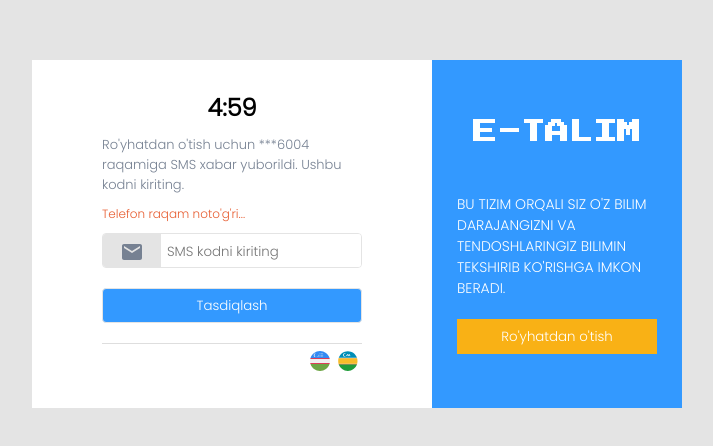
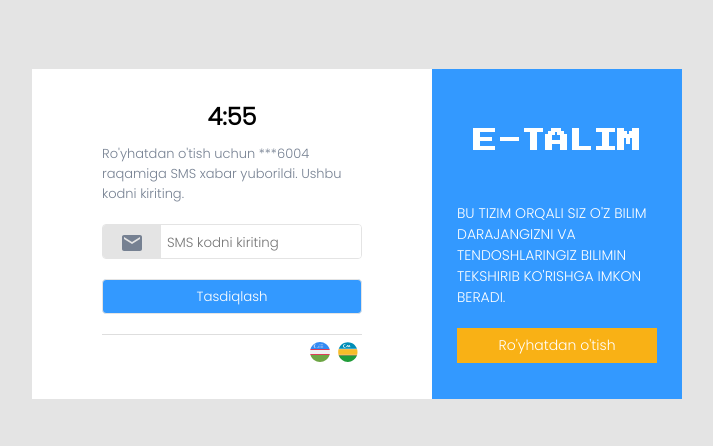
Before and after one commit to JamshidDev/E-talim, a React (Create React App) app: page /smsverification in a window 1280 px wide. Shown: the part 166-612 px from the top of the page, without its empty margins (283-996 px from the left). Built offline with nearby package versions, Linux system fonts and the light colour scheme.

Commit message:
time counter

```diff
--- a/package.json
+++ b/package.json
@@ -2,7 +2,6 @@
   "name": "my-app",
   "version": "0.1.0",
   "private": true,
-  "proxy": "http://localhost:5000/",
   "dependencies": {
     "@material-ui/core": "^4.12.3",
     "@material-ui/icons": "^4.11.2",
--- a/src/Components/Login.js
+++ b/src/Components/Login.js
@@ -4,7 +4,7 @@
 import Uzbek from "../imgs/uz.svg";
 import English from "../imgs/eng.svg";
 import LockIcon from '@material-ui/icons/Lock';
-import {Link} from "react-router-dom";
+import { Link } from "react-router-dom";
 
 
 
@@ -13,10 +13,10 @@
     const [TelNumber, setTelNumber] = useState("");
     const [Password, setPassword] = useState("");
     const [Robot, setRobot] = useState(0);
-    const [errorMsg, setErrorMsg]= useState(false);
-    const [serverErr, setServerErr]=useState(false);
-    const [RandomNumberOne,setRandomNumberOne]=useState(Math.floor(Math.random() * (9 - 1 + 1)) +1);
-    const [RandomNumberTwo,setRandomNumberTwo]=useState(Math.floor(Math.random() * (9 - 1 + 1)) +1);
+    const [errorMsg, setErrorMsg] = useState(false);
+    const [serverErr, setServerErr] = useState(false);
+    const [RandomNumberOne, setRandomNumberOne] = useState(Math.floor(Math.random() * (9 - 1 + 1)) + 1);
+    const [RandomNumberTwo, setRandomNumberTwo] = useState(Math.floor(Math.random() * (9 - 1 + 1)) + 1);
 
     // useEffect(()=>{
     //     axios.get("https://jsonplaceholder.typicode.com/posts/1")
@@ -25,36 +25,35 @@
     // },[])
 
     const formValidation = () => {
-        if(!isNaN(+TelNumber) && TelNumber.length){
+        if (!isNaN(+TelNumber) && TelNumber.length) {
             console.log("Number a");
             return true
         }
-        else{setErrorMsg(true); return false
+        else {
+            setErrorMsg(true); return false
         }
-
-        console.log(TelNumber);
-        console.log(Password);
-        console.log(Robot);
     }
 
 
 
-    let submitData = e=> {
+    let submitData = e => {
         e.preventDefault();
         const isValid = formValidation();
 
-       let  body={Tell:TelNumber, pass:Password};
-       let isPassHave =Boolean(Password.length);
-       let isRobot=RandomNumberOne+RandomNumberTwo===+Robot;
-       if(isRobot && isValid && isPassHave){
-        setErrorMsg(false)
-        axios.post("https://jsonplaceholder.typicode.com/posts",body)
-        .then((res)=>{console.log(res);})
-        .catch((err)=>{console.log(err); setServerErr(true)})
-           console.log("ok");
-       }
-       else{setErrorMsg(true); console.log("bad");
-       }
+        let body = { Tell: TelNumber, pass: Password };
+        let isPassHave = Boolean(Password.length);
+        let isRobot = RandomNumberOne + RandomNumberTwo === +Robot;
+        if (isRobot && isValid && isPassHave) {
+            setErrorMsg(false)
+            setErrorMsg(false)
+            axios.post("https://jsonplaceholder.typicode.com/posts", body)
+                .then((res) => { console.log(res); })
+                .catch((err) => { console.log(err); setServerErr(true) })
+            console.log("ok");
+        }
+        else {
+            setErrorMsg(true); console.log("bad");
+        }
 
     }
     return (
@@ -79,7 +78,7 @@
                                 <span>+998</span>
                             </div>
                             <div className={classes.input_data}>
-                                <input type="tel" value={TelNumber} placeholder="Telefon" onChange={(e)=>{setTelNumber(e.target.value)}} ></input>
+                                <input type="tel" value={TelNumber} placeholder="Telefon" onChange={(e) => { setTelNumber(e.target.value) }} ></input>
                             </div>
                         </div>
 
@@ -88,13 +87,13 @@
                                 <LockIcon className={classes.lock_icon} />
                             </div>
                             <div className={classes.input_data}>
-                                <input type="password" value={Password} placeholder="Parol" onChange={(e)=>{setPassword(e.target.value)}}></input>
+                                <input type="password" value={Password} placeholder="Parol" onChange={(e) => { setPassword(e.target.value) }}></input>
                             </div>
                         </div>
 
                         <div className={classes.input_container}>
                             <div className={classes.input_label}>
-                                <span>{RandomNumberOne+" + "+RandomNumberTwo}</span>
+                                <span>{RandomNumberOne + " + " + RandomNumberTwo}</span>
                             </div>
                             <div className={classes.input_data}>
                                 <input type="text" placeholder="Natija" onChange={(e) => { setRobot(e.target.value) }}></input>
--- a/src/Components/Repassword.js
+++ b/src/Components/Repassword.js
@@ -11,7 +11,7 @@
     const [TelNumber, setTelNumber] = useState("");
     const [Robot, setRobot] = useState(0);
     const [errorMsg, setErrorMsg] = useState(false);
-    const [serverErr, setServerErr] = useState(true);
+    const [serverErr, setServerErr] = useState(false);
 
     const [RandomNumberOne, setRandomNumberOne] = useState(Math.floor(Math.random() * (9 - 1 + 1)) + 1);
     const [RandomNumberTwo, setRandomNumberTwo] = useState(Math.floor(Math.random() * (9 - 1 + 1)) + 1);
--- a/src/Components/SmsVerification.js
+++ b/src/Components/SmsVerification.js
@@ -4,15 +4,57 @@
 import Uzbek from "../imgs/uz.svg";
 import English from "../imgs/eng.svg";
 import EmailIcon from '@material-ui/icons/Email';
-import {useHistory } from "react-router-dom";
+import {useHistory, Link } from "react-router-dom";
 
 function SmsVerification(){
 
+
     const history = useHistory();
     const [smsCode, setsmsCode] = useState("");
-    const [Robot, setRobot] = useState(0);
     const [errorMsg, setErrorMsg] = useState(false);
-    const [serverErr, setServerErr] = useState(true);
+    const [serverErr, setServerErr] = useState(false);
+    const [minutes, setMinutes]=useState(0);
+    const [seconds, setSeconds]=useState(0);
+
+    let time = new Date().getTime()+300000;
+    useEffect(() => {
+
+        const interval = setInterval(() => {
+
+            let nowTime = new Date().getTime();
+            let distance =time - nowTime;
+            setMinutes(Math.floor((distance % (1000 * 60 * 60)) / (1000 * 60)));
+            setSeconds(Math.floor((distance % (1000 * 60)) / 1000))
+            if(distance <0){
+                clearInterval(interval)
+                setMinutes(0);
+                setSeconds(0);
+            }
+        }, 1000);
+      }, []);
+    let isVerify =()=>{
+        console.log(smsCode.length===5);
+        if(!isNaN(+smsCode) && smsCode.length===5) return true;
+        else { setErrorMsg(true);setServerErr(false); return false}
+    }
+    const sendCode =(e)=>{
+       let isSms = isVerify()
+       let body ={smsCode}
+        if(isSms){
+            setErrorMsg(false);
+            setServerErr(false);
+            axios.post("https://jsonplaceholder.typicode.com/posts", body)
+            .then((res) => { console.log(res);
+                history.push("/newpassword")
+            })
+            .catch((err) => { console.log(err); setServerErr(true);  history.push("/newpassword") })
+        }
+        else{
+
+            console.log("Error occured...");
+        }
+
+    }
 
     return(
         <>
@@ -21,19 +63,19 @@
 
                     <div className={smsVerification.login_form}>
                         <h3 className={smsVerification.ws_mobile_logo}>E-TALIM</h3>
-                        <h3 className={smsVerification.log_title}>4:59</h3>
+                        <h3 className={smsVerification.log_title}>{minutes}:{seconds}</h3>
                         <p className={smsVerification.log_info}>Ro'yhatdan o'tish uchun ***6004 raqamiga SMS xabar yuborildi. Ushbu kodni kiriting.</p>
-                        {errorMsg && <p className={smsVerification.repassword}>Malumotlarni to'liq kiriting</p>}
-                        {serverErr && <p className={smsVerification.repassword}>Telefon raqam noto'g'ri... </p>}
+                        {errorMsg && <p className={smsVerification.repassword}>Sms ko'dingizni to'g'riligini tekshiring...</p>}
+                        {serverErr && <p className={smsVerification.repassword}>Noto'g'ri sms kod... </p>}
                         <div className={smsVerification.input_container}>
                             <div className={smsVerification.input_label}>
                                     <EmailIcon className={smsVerification.sms_icon} />
                             </div>
                             <div className={smsVerification.input_data}>
-                                <input type="tel" placeholder="SMS kodni kiriting" onChange={(e)=>{}}></input>
+                                <input type="tel" placeholder="SMS kodni kiriting" onChange={(e)=>{setsmsCode(e.target.value)}}></input>
                             </div>
                         </div>
-                        <button className={smsVerification.btn_login}>Tasdiqlash</button>
+                        <button className={smsVerification.btn_login} onClick={sendCode}>Tasdiqlash</button>
                         <div className={smsVerification.chamge_language}>
                             <img src={Uzbek} alt="not fount flag of uzb" />
                             <img src={English} alt="not fount flag of eng"/>
@@ -49,7 +91,7 @@
                                     tendoshlaringiz bilimin tekshirib ko'rishga imkon
                                  beradi.
                                 </p>
-                                <button className={smsVerification.btn_singup}>Ro'yhatdan o'tish</button>
+                                <Link to="/singup" className={smsVerification.btn_singup}>Ro'yhatdan o'tish</Link>
 
                     </div>
                 </div>
--- a/src/css/SmsVerification.module.css
+++ b/src/css/SmsVerification.module.css
@@ -153,6 +153,11 @@
     border: none;
     background-color: #F9B115;
     font-family: 'Poppins', sans-serif;
+    display: flex;
+    justify-content: center;
+    align-items: center;
+    text-decoration: none;
+    font-size: 14px;
 
 }
 .sms_icon{
```
Also changed, not shown: 1 other file (tests, documents, lock files or other folders).
